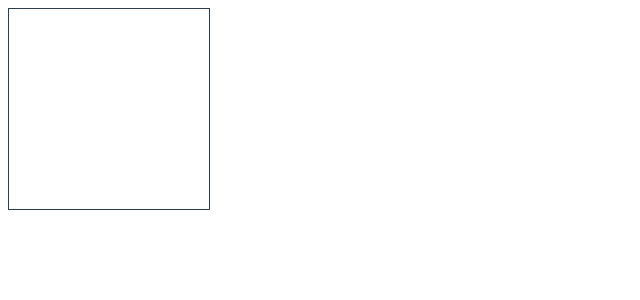
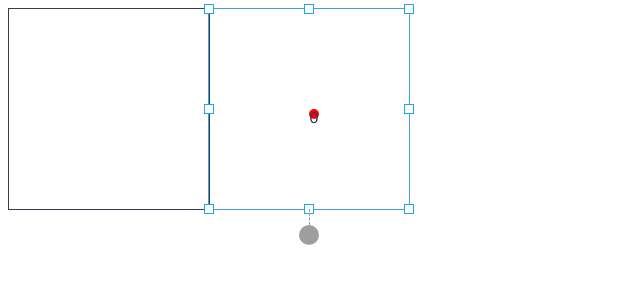
Before and after one commit to merrylmr/vue-moveable, a Vue app in the folder example/: page /#/ in a window 1280 px wide. Shown: the top 300 px of the page, without its empty margins (0-640 px from the left). Built offline with nearby package versions, Linux system fonts and the light colour scheme; grey boxes are pictures that could not be loaded.

Commit message:
旋转之后，放大

```diff
--- a/example/package.json
+++ b/example/package.json
@@ -44,7 +44,9 @@
     "parserOptions": {
       "ecmaVersion": 2020
     },
-    "rules": {}
+    "rules": {
+      "@typescript-eslint/no-explicit-any": ["off"]
+    }
   },
   "browserslist": [
     "> 1%",
--- a/example/src/components/Selector.vue
+++ b/example/src/components/Selector.vue
@@ -4,8 +4,8 @@
        :style="{
           width:areas.width+'px',
           height:areas.height+'px',
-          left:areas.x+'px',
-          top:areas.y+'px',
+          left:areas.x-areas.width/2+'px',
+          top:areas.y-areas.height/2+'px',
           transform:`rotate(${areas.rotate}deg)`
        }"
   >
@@ -109,8 +109,8 @@
       const rotateMouseDownHandle = (e: MouseEvent) => {
         e.preventDefault()
         data.centerPos = {
-          x: data.areas.x + data.areas.width / 2,
-          y: data.areas.y + data.areas.height / 2
+          x: data.areas.x,
+          y: data.areas.y
         }
         console.log('rotateMouseDownHandle', e)
 
@@ -139,84 +139,108 @@
         document.body.addEventListener("mouseup", mouseUpHandle)
       }
 
+      const copy = (data: any) => {
+        return JSON.parse(JSON.stringify(data))
+      }
+
       const resizeMouseDownHandle = (e: MouseEvent, dir: string): void => {
-        console.log('resizeMouseDownHandle', e, dir)
+        // 角度转幅度
+        const rotate = (data.areas.rotate || 0) * Math.PI / 180
+        // 上下斜率
+        const k = Math.tan(rotate)
+        const b = e.clientY - k * e.clientX
+        //  左右两边的斜率
+        const k1 = k === 0 ? 0 : -1 / k
+        const b1 = e.clientY - k1 * e.clientX
+
+        console.log('k:', k, 'b:', b, 'rotate:', rotate)
+        // 点到直线的距离
+        let d = 0
+        let detaX = 0
+        let detaY = 0
+        // 拖拽之前的大小
+        const beforeData = copy(data.areas)
+        let copyData: Rect = {
+          x: 0,
+          y: 0,
+          width: 0,
+          height: 0
+        }
         const pos = {
           x: e.clientX,
           y: e.clientY
         }
-        const diff = {
-          x: 0,
-          y: 0
-        }
-        // const fPoint = {
-        //   x: data.areas.x + data.areas.width / 2,
-        //   y: data.areas.y + data.areas.height / 2
-        // }
-        // const ePoint = {
-        //   x: data.areas.x,
-        //   y: data.areas.height + data.areas.y
-        // }
         const mouseMoveHandle = (e: MouseEvent): void => {
-          console.log("mouseMoveHandle", e)
-          diff.x = e.clientX - pos.x
-          diff.y = e.clientY - pos.y
+          switch (dir) {
+            case 'tc': // 上中
+              d = Math.abs(k * e.clientX - e.clientY + b) / Math.sqrt(k * k + 1)
+              detaX = d / 2 * Math.sin(rotate)
+              detaY = d / 2 * Math.cos(rotate)
+              console.log('d', d, 'detaX:', detaX, 'detaY:', detaY, pos.y - e.clientY)
 
-          const rotate = data.areas.rotate || 0
-          switch (dir) {
-            case 'tc': // // 上中
-              // if (rotate) {
-              //   data.areas.x = (data.areas.x + diff.x) * Math.cos(rotate) + (data.areas.y + diff.y) * Math.sin(rotate)
-              // }
-              // const rotatedEPoint = {
-              //   x: ePoint.x * Math.cos(rotate) + ePoint.y * Math.sign(rotate),
-              //   y: ePoint.y * Math.cos(rotate) - ePoint.x * Math.sign(rotate),
-              // }
-              // const ef = data.areas.width / 2
-
-              data.areas.y = (data.areas.y + diff.y) * Math.cos(rotate) - (data.areas.x + diff.x) * Math.sin(rotate)
-              data.areas.height -= diff.y
-              // data.areas.x += (diff.y * Math.sin(data.areas.rotate || 0))
+              copyData = copy(beforeData)
+              copyData.x += detaX
+              copyData.y -= detaY
+              copyData.height += d
+              data.areas = copyData
               break
             case 'tl':
-              data.areas.x += diff.x
-              data.areas.y += diff.y
-
-              data.areas.width -= diff.x
-              data.areas.height -= diff.y
               break
             case 'tr': // 上右
-              data.areas.y += diff.y
 
-              data.areas.width += diff.x
-              data.areas.height -= diff.y
+
               break
             case "l": // 左中
-              // 修改left
-              data.areas.x += diff.x
-              data.areas.width -= diff.x
+              if (rotate) {
+                d = Math.abs(k1 * e.clientX - e.clientY + b1) / Math.sqrt(k1 * k1 + 1)
+              } else {
+                d =  pos.x-e.clientX
+              }
+              detaY = d / 2 * Math.sin(rotate)
+              detaX = d / 2 * Math.cos(rotate)
+
+              copyData = copy(beforeData)
+              copyData.x -= detaX
+              copyData.y -= detaY
+              copyData.width += d
+              data.areas = copyData
+
               break
             case "r": // 右中
-              data.areas.width += diff.x
+              if (rotate) {
+                d = Math.abs(k1 * e.clientX - e.clientY + b1) / Math.sqrt(k1 * k1 + 1)
+              } else {
+                d = e.clientX - pos.x
+              }
+              detaY = d / 2 * Math.sin(rotate)
+              detaX = d / 2 * Math.cos(rotate)
+
+              copyData = copy(beforeData)
+              copyData.x += detaX
+              copyData.y += detaY
+              copyData.width += d
+              data.areas = copyData
               break
             case 'bc': // 下中
-              data.areas.height += diff.y
+              d = Math.abs(k * e.clientX - e.clientY + b) / Math.sqrt(k * k + 1)
+              detaX = d / 2 * Math.sin(rotate)
+              detaY = d / 2 * Math.cos(rotate)
+              console.log('d', d, 'detaX:', detaX, 'detaY:', detaY, pos.y - e.clientY)
+
+              copyData = copy(beforeData)
+              copyData.x -= detaX
+              copyData.y += detaY
+              copyData.height += d
+              data.areas = copyData
               break
             case 'br': // 下右
-              data.areas.width += diff.x
-              data.areas.height += diff.y
+
               break
             case 'bl':
-              data.areas.x += diff.x
-              data.areas.width -= diff.x
-              data.areas.height += diff.y
               break
             default:
               break
           }
-
-          pos.x = e.clientX
-          pos.y = e.clientY
         }
         const mouseUpHandle = (e: MouseEvent): void => {
           console.log("mouseUpHandle", e)
--- a/example/src/views/Home.vue
+++ b/example/src/views/Home.vue
@@ -14,7 +14,7 @@
     ></div>
     <Selector
       :selectedArea="selectedArea"
-      v-show="selectedElements.length"></Selector>
+     ></Selector>
   </div>
 </template>
 
@@ -49,8 +49,8 @@
         selectedArea: {
           width: 200,
           height: 200,
-          x: 0,
-          y: 0
+          x: 300,
+          y: 100
         }
       })
       const toRefsData = toRefs(data)
```
